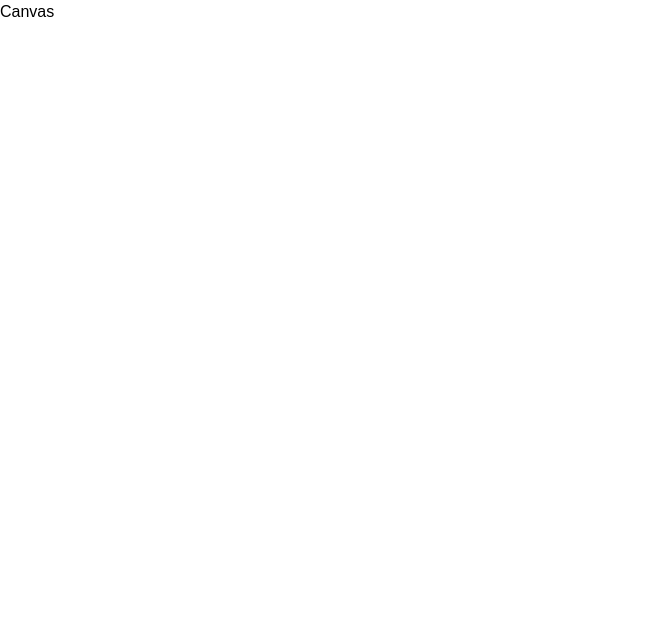
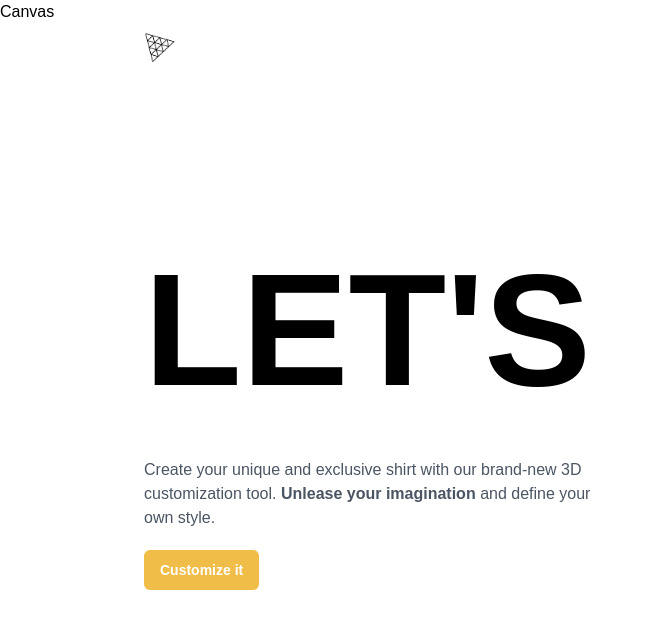
Before and after one commit to sahilsapariya/product-visualizer, a React (Vite) app in the folder client/: page / in a window 1280 px wide. Shown: the top 628 px of the page, without its empty margins (0-651 px from the left). Built offline with nearby package versions, Linux system fonts and the light colour scheme; a web font is replaced by a local one.

Commit message:
created home page and customizer

```diff
--- /dev/null
+++ b/client/src/components/AIPicker.jsx
@@ -0,0 +1,9 @@
+import React from 'react'
+
+const AIPicker = () => {
+  return (
+    <div>AIPicker</div>
+  )
+}
+
+export default AIPicker
--- /dev/null
+++ b/client/src/components/ColorPicker.jsx
@@ -0,0 +1,9 @@
+import React from 'react'
+
+const ColorPicker = () => {
+  return (
+    <div>ColorPicker</div>
+  )
+}
+
+export default ColorPicker
--- /dev/null
+++ b/client/src/components/CustomButton.jsx
@@ -0,0 +1,35 @@
+import React from 'react'
+import state from '../store'
+import { useSnapshot } from 'valtio'
+
+
+const CustomButton = ({
+    title,
+    type,
+    customStyles,
+    handleClick
+}) => {
+
+    const snap = useSnapshot(state)
+
+    const generateStyle = (type) => {
+        if(type === "filled") {
+            return {
+                backgroundColor: snap.color,
+                color: "#fff"
+            }
+        }
+    }
+
+  return (
+    <button
+        className={`px-2 py-1.5 flex-1 rounded-md ${customStyles}`}
+        style={generateStyle(type)}
+        onClick={handleClick}
+        >
+        {title}
+    </button>
+  )
+}
+
+export default CustomButton
--- /dev/null
+++ b/client/src/components/FilePicker.jsx
@@ -0,0 +1,9 @@
+import React from 'react'
+
+const FilePicker = () => {
+  return (
+    <div>FilePicker</div>
+  )
+}
+
+export default FilePicker
--- /dev/null
+++ b/client/src/components/Tab.jsx
@@ -0,0 +1,9 @@
+import React from 'react'
+
+const Tab = () => {
+  return (
+    <div>Tab</div>
+  )
+}
+
+export default Tab
--- /dev/null
+++ b/client/src/components/index.js
@@ -0,0 +1,7 @@
+import CustomButton from "./CustomButton";
+import AIPicker from "./AIPicker";
+import ColorPicker from "./ColorPicker";
+import Tab from "./Tab";
+import FilePicker from "./FilePicker";
+
+export { AIPicker, ColorPicker, CustomButton, Tab, FilePicker };
--- a/client/src/pages/Customizer.jsx
+++ b/client/src/pages/Customizer.jsx
@@ -1,11 +1,73 @@
-import React from 'react'
+import React, { useState, useEffect } from "react";
+import { AnimatePresence, motion } from "framer-motion";
+import { useSnapshot } from "valtio";
+
+import config from "../config/config";
+import state from "../store";
+import { download } from "../assets";
+import { downloadCanvasToImage, reader } from "../config/helpers";
+import { EditorTabs, FilterTabs, DecalTypes } from "../config/constants";
+import { fadeAnimation, slideAnimation } from "../config/motion";
+
+import {
+  AIPicker,
+  ColorPicker,
+  CustomButton,
+  FilePicker,
+  Tab,
+} from "../components/index.js";
 
 const Customizer = () => {
+  const snap = useSnapshot(state);
+
   return (
-    <div>
+    <AnimatePresence>
+      {!snap.intro && (
+        <>
+          <motion.div
+            key="custom"
+            className="absolute top-0 left-0 z-10"
+            {...slideAnimation("left")}
+          >
+            <div className="flex items-center min-h-screen">
+              <div className="editortabs-container tabs">
+                {EditorTabs.map((tab) => (
+                  <Tab key={tab.name} tab={tab} handleClick={() => {}} />
+                ))}
+              </div>
+            </div>
+          </motion.div>
 
-    </div>
-  )
-}
+          <motion.div
+            className="absolute z-10 top-5 right-5"
+            {...fadeAnimation}
+          >
+            <CustomButton
+              type={"filled"}
+              title={"Go Back"}
+              handleClick={() => (state.intro = true)}
+              customStyles={"font-bold text-sm"}
+            />
+          </motion.div>
 
-export default Customizer
+          <motion.div
+            className="filtertabs-container"
+            {...slideAnimation("up")}
+          >
+            {EditorTabs.map((tab) => (
+              <Tab
+                key={tab.name}
+                tab={tab}
+                isFilterTab
+                isActiveTab=""
+                handleClick={() => {}}
+              />
+            ))}
+          </motion.div>
+        </>
+      )}
+    </AnimatePresence>
+  );
+};
+
+export default Customizer;
--- a/client/src/pages/Home.jsx
+++ b/client/src/pages/Home.jsx
@@ -1,12 +1,61 @@
-import React from 'react'
-import { motion, AnimatePresence } from 'framer-motion'
+import React from "react";
+import { motion, AnimatePresence } from "framer-motion";
+import { useSnapshot } from "valtio";
+
+import {
+  headContentAnimation,
+  headContainerAnimation,
+  headTextAnimation,
+  slideAnimation,
+} from "../config/motion.js";
+import state from "../store/index.js";
+import { CustomButton } from "../components";
+
+
+
 
 const Home = () => {
+  const snap = useSnapshot(state);
+
   return (
-    <div>
+    <AnimatePresence>
+      {snap.intro && (
+        <motion.section className="home" {...slideAnimation('left')}>
+          <motion.header {...slideAnimation('down')}>
+            <img src="./threejs.png"
+              alt="logo"
+              className="w-8 h-8 object-contain"
+            />
+          </motion.header>
 
-    </div>
-  )
-}
+          <motion.div className="home-content" {...headContainerAnimation}>
+            <motion.div {...headTextAnimation}>
+              <h1 className="head-text">
+                LET'S <br className="xl:block hidden" />
+              </h1>
+            </motion.div>
+            <motion.div {...headContentAnimation}
+            className="flex flex-col gap-5">
+              <p className="max-w-md font-normal text-gray-600 text-base">
+                Create your unique and exclusive shirt with our brand-new 3D
+                customization tool. <strong>Unlease your imagination</strong>{" "}
+                and define your own style.
+              </p>
 
-export default Home
+              <CustomButton
+                type="filled"
+                title="Customize it"
+                handleClick={() => state.intro = false}
+                customStyles="w-fit px-4 py-2.5 font-bold text-sm"
+              />
+
+            </motion.div>
+
+          </motion.div>
+        </motion.section>
+      )}
+    </AnimatePresence>
+  );
+};
+
+export default Home;
--- /dev/null
+++ b/client/src/store/index.js
@@ -0,0 +1,12 @@
+import { proxy } from "valtio";
+
+const state = proxy({
+    intro: true,
+    color: '#efbd48',
+    isLogoTexture: true,
+    isFullTexture: false,
+    logoDecal: './threejs.png',
+    fullDecal: './threejs.png'
+})
+
+export default state
```
Also changed, not shown: 1 other file (tests, documents, lock files or other folders).
